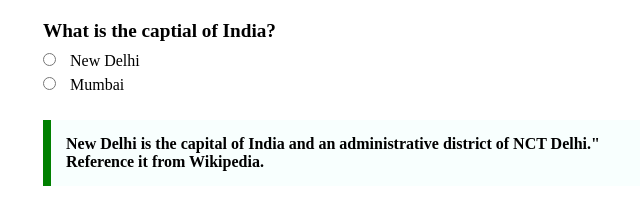
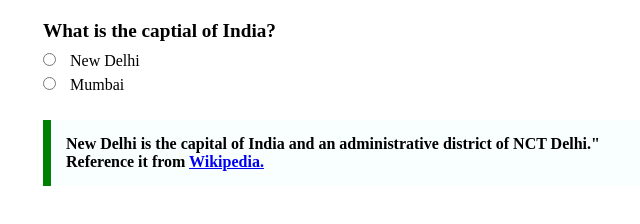
Before and after one commit to acciojob/trivia-kunaldix, a website: page main.html in a window 1280 px wide. Shown: the full height of the page, 297-937 px from the left. Drawn offline with Linux system fonts and the light colour scheme.

Commit message:
created a submission

```diff
--- a/main.html
+++ b/main.html
@@ -21,7 +21,7 @@
 			</div>
 		</div>
 		<div id="quote">
-			<blockquote>New Delhi is the capital of India and an administrative district of NCT Delhi." Reference it from Wikipedia.</blockquote>
+			<blockquote>New Delhi is the capital of India and an administrative district of NCT Delhi." Reference it from <a href="https://en.wikipedia.org/wiki/New_Delhi">Wikipedia.</a></blockquote>
 		</div>
 	</div>
     <script type="text/javascript" src="./script.js">
```
